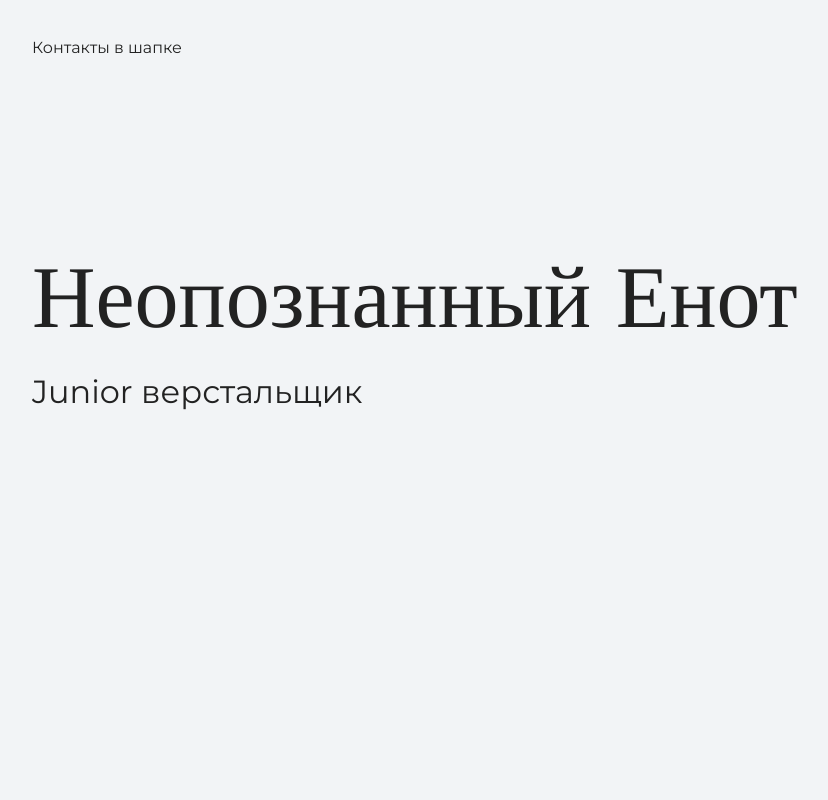
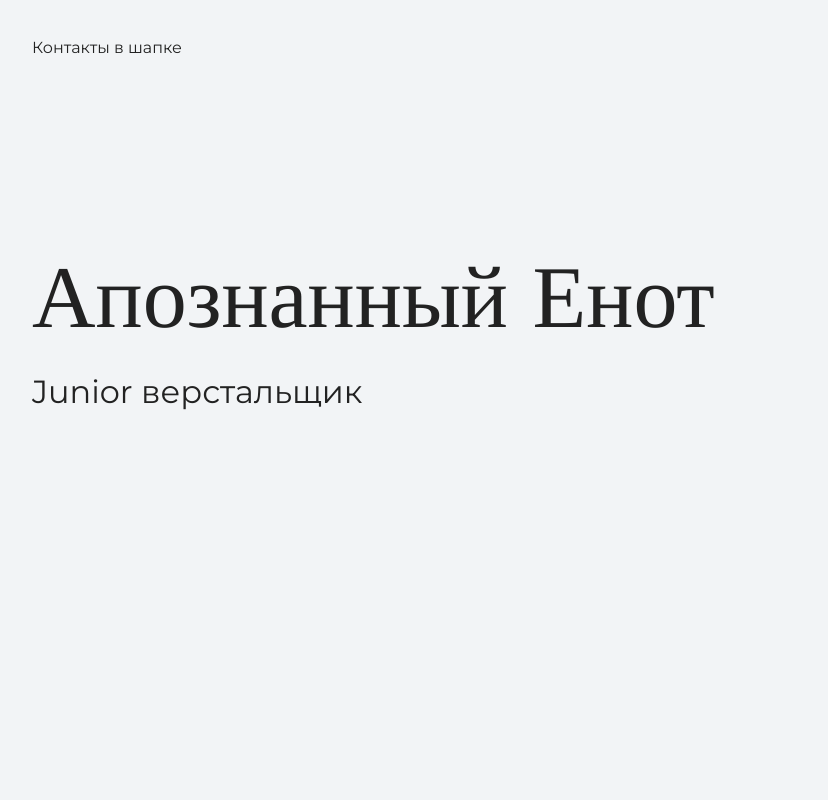
Before and after one commit to Ermak-Aksu/my-site, a plain HTML site: page index.html in a window 1280 px wide. Shown: the top 800 px of the page, without its empty margins (144-972 px from the left). Drawn offline with nearby package versions, Linux system fonts and the light colour scheme.

Commit message:
ändert den Text

```diff
--- a/index.html
+++ b/index.html
@@ -15,7 +15,7 @@
   </div>
   <div class="container">
     <section class="hero-image">
-      <h1 class="heading">Неопознанный Енот</h1>
+      <h1 class="heading">Апознанный Енот</h1>
       <p>Junior верстальщик</p>
     </section>
 
```
